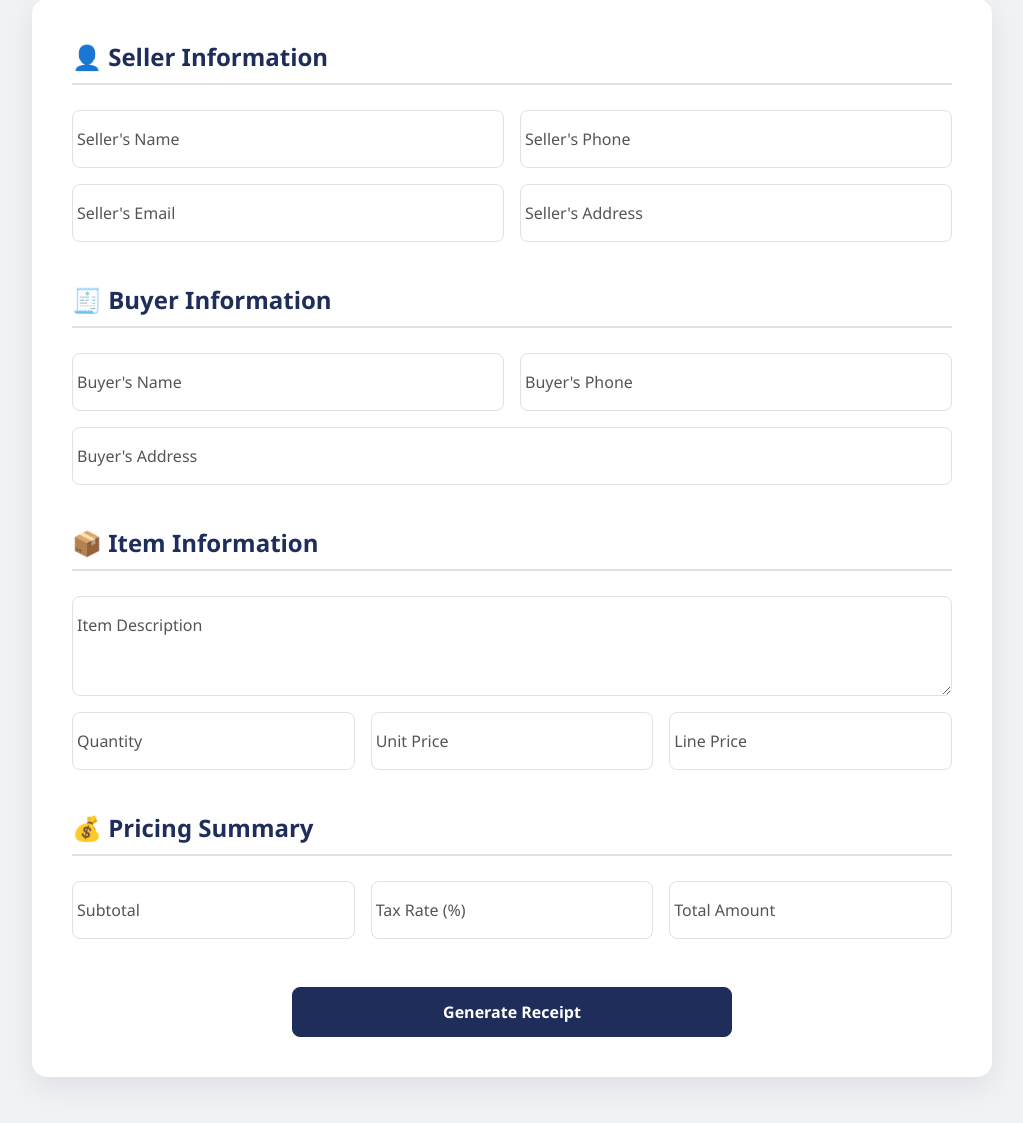
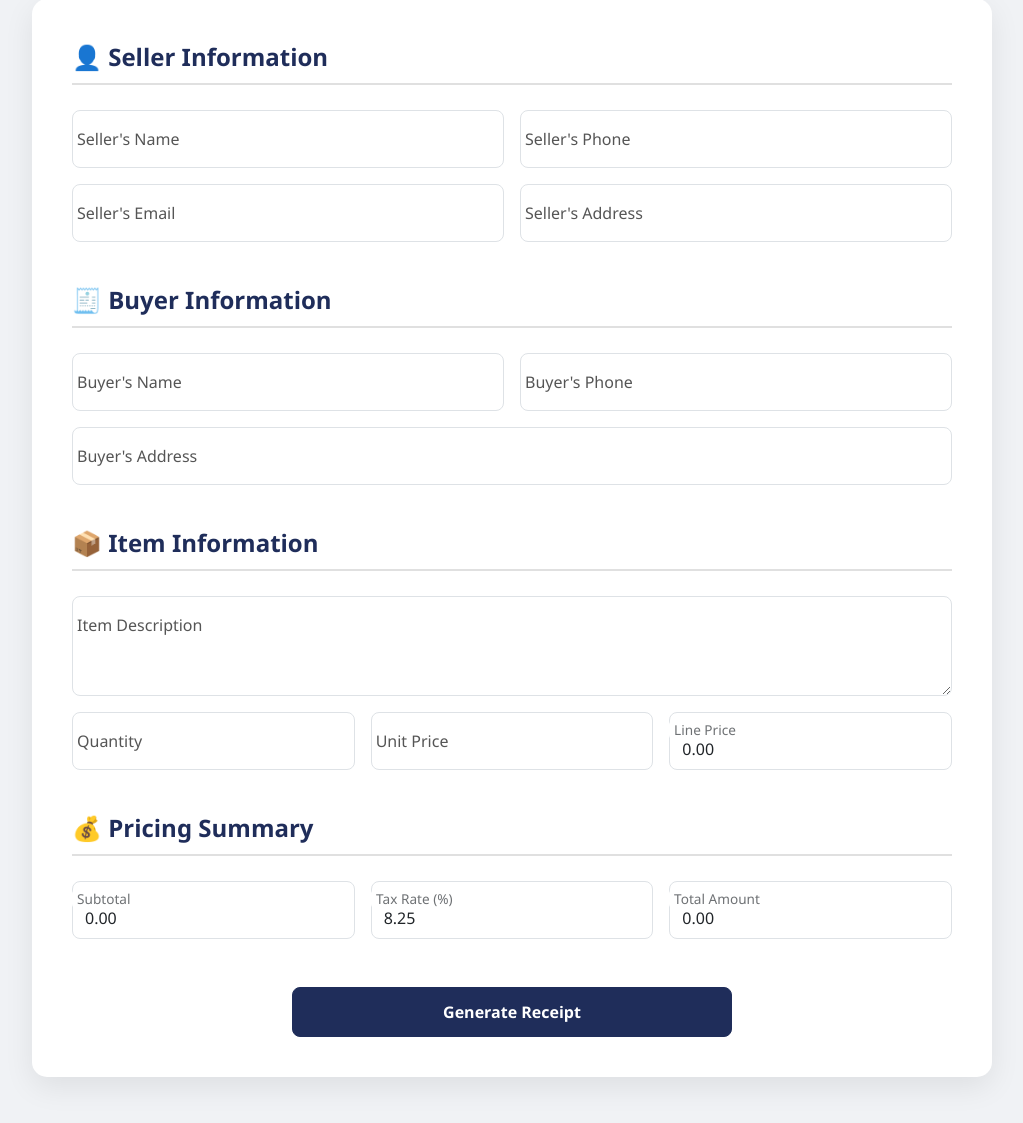
Before and after one commit to Aayushkumar-gupta/Receipt-Admin, a Django app: page /create/ in a window 1280 px wide. Shown: the part 107-1230 px from the top of the page, without its empty margins (128-1151 px from the left). Run offline with Django 5.2, Linux system fonts and the light colour scheme.

Commit message:
Edited receipt generating form,Receipt  Model and forms

```diff
--- a/receipts/models.py
+++ b/receipts/models.py
@@ -9,12 +9,12 @@ class Receipts(models.Model):
 
     seller_name = models.CharField(max_length=100)
     seller_address = models.TextField(max_length=100)
-    seller_phone_number = models.CharField(max_length=14)
+    seller_phone_number = models.CharField(max_length=20)
     seller_email = models.CharField(max_length=50, default='example@gmail.com')
 
     buyer_name = models.CharField(max_length=100)
     buyer_address = models.TextField(max_length=100)
-    buyer_phone_number = models.CharField(max_length=14)
+    buyer_phone_number = models.CharField(max_length=20)
     date = models.DateField(auto_now_add=True)
 
     item_description = models.TextField()
--- a/receipts/templates/receipt_form.html
+++ b/receipts/templates/receipt_form.html
@@ -107,15 +107,15 @@
                 <label>Item Description</label>
             </div>
             <div class="col-md-4 form-floating">
-                <input type="text" class="form-control" name="item_quantity" placeholder="Quantity">
+                <input type="number" min="0" step="1" class="form-control" id="item_quantity" name="item_quantity" placeholder="Quantity">
                 <label>Quantity</label>
             </div>
             <div class="col-md-4 form-floating">
-                <input type="text" class="form-control" name="unit_price" placeholder="Unit Price">
+                <input type="number" min="0" step="0.01" class="form-control" id="unit_price" name="unit_price" placeholder="Unit Price">
                 <label>Unit Price</label>
             </div>
             <div class="col-md-4 form-floating">
-                <input type="text" class="form-control" name="line_price" placeholder="Line Price">
+                <input type="number" readonly class="form-control" id="line_price" name="line_price" placeholder="Line Price">
                 <label>Line Price</label>
             </div>
         </div>
@@ -124,15 +124,15 @@
         <div class="form-title section-divider">💰 Pricing Summary</div>
         <div class="row g-3">
             <div class="col-md-4 form-floating">
-                <input type="number" step="0.01" class="form-control" name="sub_total" placeholder="Subtotal">
+                <input type="number" readonly step="0.01" class="form-control" id="sub_total" name="sub_total" placeholder="Subtotal">
                 <label>Subtotal</label>
             </div>
             <div class="col-md-4 form-floating">
-                <input type="text" class="form-control" name="tax_rate" placeholder="Tax Rate">
+                <input type="number" step="0.01" class="form-control" id="tax_rate" name="tax_rate" placeholder="Tax Rate" value="8.25">
                 <label>Tax Rate (%)</label>
             </div>
             <div class="col-md-4 form-floating">
-                <input type="text" class="form-control" name="total_amount" placeholder="Total Amount">
+                <input type="number" readonly step="0.01" class="form-control" id="total_amount" name="total_amount" placeholder="Total Amount">
                 <label>Total Amount</label>
             </div>
         </div>
@@ -144,4 +144,30 @@
     </form>
 </div>
 
+<script>
+    function calculateTotals() {
+        const qty = parseFloat(document.getElementById('item_quantity').value) || 0;
+        const unitPrice = parseFloat(document.getElementById('unit_price').value) || 0;
+        const taxRate = parseFloat(document.getElementById('tax_rate').value) || 0;
+
+        const linePrice = qty * unitPrice;
+        const subTotal = linePrice;
+        const taxAmount = subTotal * (taxRate / 100);
+        const total = subTotal + taxAmount;
+
+        // Update the readonly fields with two decimals
+        document.getElementById('line_price').value = linePrice.toFixed(2);
+        document.getElementById('sub_total').value = subTotal.toFixed(2);
+        document.getElementById('total_amount').value = total.toFixed(2);
+    }
+
+    // Attach event listeners to recalculate totals on input change
+    document.getElementById('item_quantity').addEventListener('input', calculateTotals);
+    document.getElementById('unit_price').addEventListener('input', calculateTotals);
+    document.getElementById('tax_rate').addEventListener('input', calculateTotals);
+
+    // Run calculation on page load to initialize totals
+    window.addEventListener('load', calculateTotals);
+</script>
+
 {% endblock %}
```
Also changed, not shown: receipts/forms.py (+8 -3 lines).
